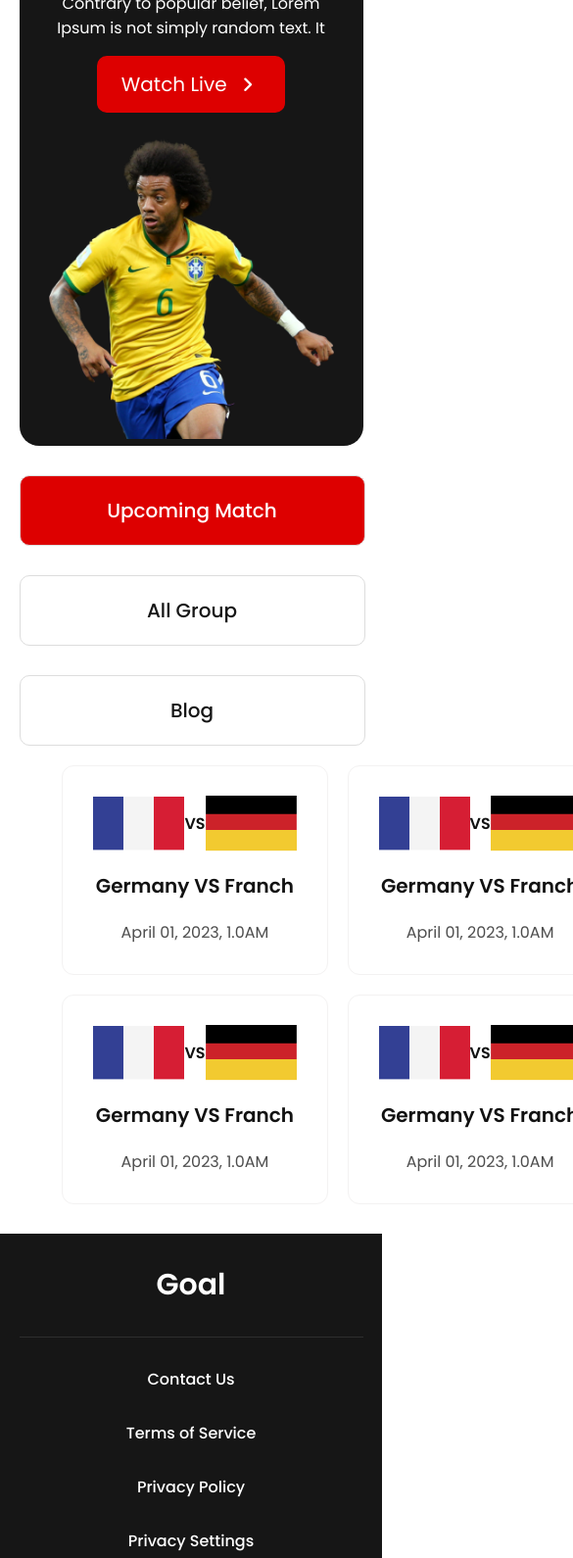
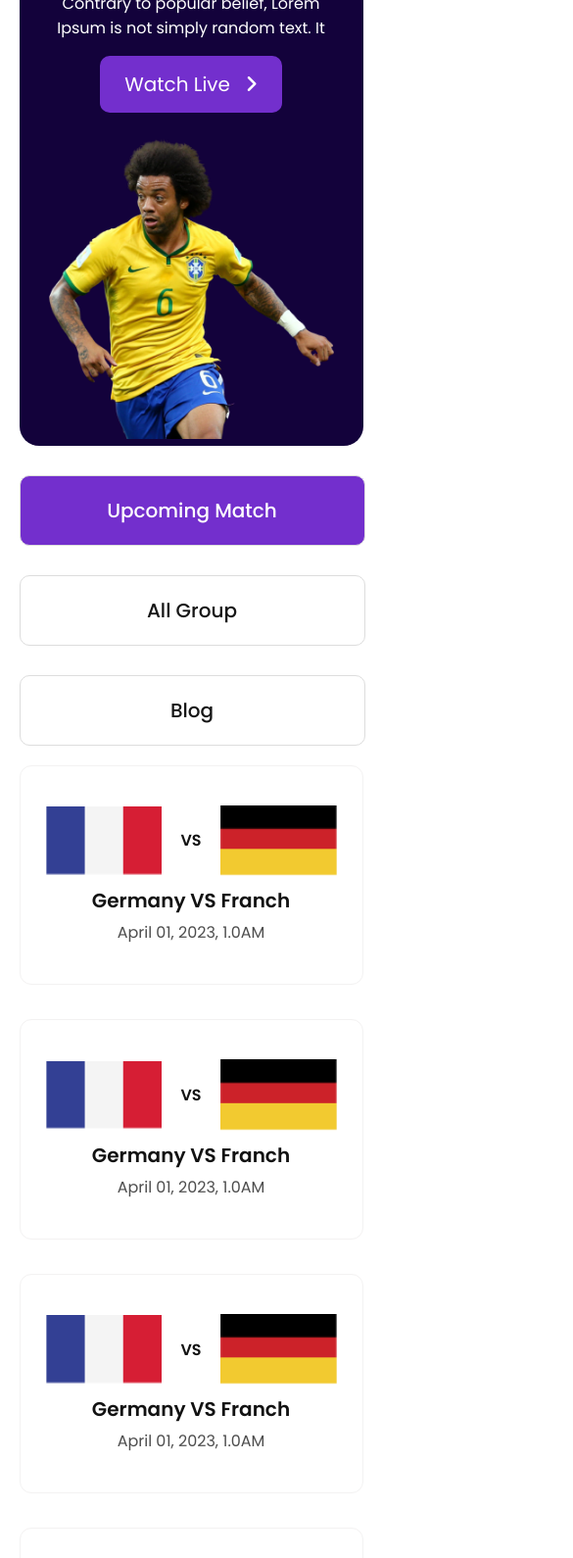
Before and after one commit to theMorshed/worldCup, a plain HTML site: page match.html in a window 390 px wide. Shown: the part 147-1737 px from the top of the page at 98% size, 585 px wide, since content can reach past the window. Drawn offline with Linux system fonts and the light colour scheme.

Commit message:
polish some css responsive work

```diff
--- a/styles/style.css
+++ b/styles/style.css
@@ -3,14 +3,19 @@
     margin: 0;
     padding: 0;
 }
+
 body {
     font-family: 'Poppins', sans-serif;
 }
+
 :root {
-    --backgroundColor: #161616;
-    --buttonBackground: #DD0000;
+    --backgroundColor: #13023b;
+    --buttonBackground: #732fcd;
 }
-header, .blogContainer, .footerContainer {
+
+header,
+.blogContainer,
+.footerContainer {
     width: 90%;
     max-width: 1320px;
     margin: 0 auto;
@@ -26,20 +31,25 @@ header, .blogContainer, .footerContainer {
     border-radius: 20px;
     margin: 50px 0 130px;
 }
+
 .bannerText {
     color: #FFFFFF;
     width: 50%;
+    transition: margin-top 0.2s;
 }
+
 .bannerText h1 {
     font-size: 70px;
     font-weight: 700;
     line-height: 1.1em;
 }
+
 .bannerText p {
     font-size: 16px;
     font-weight: 400;
     margin: 10px 0 30px;
 }
+
 .bannerButton {
     color: #FFFFFF;
     font-size: 20px;
@@ -49,14 +59,25 @@ header, .blogContainer, .footerContainer {
     border: none;
     border-radius: 10px;
 }
+
 .fa-angle-right {
     margin-left: 10px;
 }
+
 .bannerImage {
     width: 50%;
 }
+
 .bannerImage img {
     width: 100%;
+    transition: transform 0.2s;
+}
+
+.banner:hover .bannerImage img {
+    transform: skewY(10deg);
+}
+.banner:hover .bannerText {
+    margin-top: -30px;
 }
 
 /* blog section style */
@@ -65,6 +86,7 @@ header, .blogContainer, .footerContainer {
     gap: 20px;
     margin-bottom: 130px;
 }
+
 .blogContainer nav {
     width: 20%;
     background-color: var(--backgroundColor);
@@ -72,17 +94,21 @@ header, .blogContainer, .footerContainer {
     border-radius: 15px;
     height: 270px;
 }
+
 .blogContainer .blogs {
     width: 80%;
 }
+
 .blogContainer nav ul {
     display: flex;
     flex-direction: column;
     gap: 30px;
 }
+
 .blogContainer nav ul li {
     list-style: none;
 }
+
 .menuButton {
     color: #161616;
     background-color: #FFFFFF;
@@ -95,28 +121,34 @@ header, .blogContainer, .footerContainer {
     text-decoration: none;
     padding: 20px 0;
 }
+
 .active {
     color: #FFFFFF;
     background-color: var(--buttonBackground);
 }
+
 .blogs {
     display: grid;
     grid-template-columns: repeat(3, 1fr);
     gap: 20px;
 }
+
 .singleBlog img {
     width: 100%;
     height: 100%;
 }
+
 .singleBlog {
     border: 1px solid #f3f2f2;
     border-radius: 12px;
     margin-top: 0;
 }
+
 .blogInformation {
     padding: 15px;
 }
-.blogInformation > span {
+
+.blogInformation>span {
     color: #161616;
     font-size: 16px;
     font-weight: 500;
@@ -126,40 +158,44 @@ header, .blogContainer, .footerContainer {
     margin: 0 0 15px;
     display: inline-block;
 }
+
 .blogInformation h3 {
     color: #161616;
     font-size: 18px;
     font-weight: 600;
     margin-bottom: 15px;
 }
+
 .blogStat {
     display: flex;
     justify-content: flex-start;
     gap: 30px;
 }
+
 .blogStat {
     color: #6f6c6c;
     font-size: 16px;
     font-weight: 400;
 }
-.fa-solid {
+
+.fa-comment-dots, .fa-clock {
     margin-right: 8px;
     font-size: 18px;
 }
 
 /* match section style */
 .matches {
+    width: 80%;
     display: grid;
     grid-template-columns: repeat(3, 1fr);
     gap: 20px;
-    width: 75%;
 }
 
 .singleMatch {
     border: 1px solid #f3f2f2;
     border-radius: 12px;
     margin-top: 0;
-    padding: 30px;
+    padding: 40px 25px;
 }
 
 .matchImages {
@@ -167,38 +203,50 @@ header, .blogContainer, .footerContainer {
     align-items: center;
     justify-content: space-between;
 }
+
+.matchImages img {
+    width: 40%;
+}
+
 .matchImages p {
     font-size: 16px;
     color: #121212;
     font-weight: 600;
 }
+
 .matchInformation {
     text-align: center;
 }
+
 .matchInformation h3 {
     color: #121212;
     font-size: 20px;
     font-weight: 600;
-    margin: 20px 0;
+    margin: 10px 0 5px;
 }
+
 .matchInformation p {
     color: #4D4D4D;
     font-size: 16px;
     font-weight: 400;
 }
+
 /* footer style */
 footer {
     background-color: var(--backgroundColor);
     padding: 130px 0;
 }
+
 .footerContainer {
     text-align: center;
 }
+
 .footerContainer h2 {
     color: #FFFFFF;
     font-size: 40px;
     font-weight: 600;
 }
+
 .footerDivider {
     margin: 50px 0;
     background-color: rgba(255, 255, 255, 0.1);
@@ -241,69 +289,94 @@ footer {
 }
 
 .socialMedia {
-    display: flex;
-    justify-content: center;
-    gap: 40px;
-    margin-top: 30px;
     display: none;
 }
+
 .socialMedia a {
     font-size: 40px;
     color: #FFFFFF;
+    margin-right: 10px;
 }
 
 /* tablet responsive style with media query*/
-@media  only screen and (min-width: 481px) and (max-width: 820px) {
-    header, .blogContainer, .footerContainer {
+@media only screen and (min-width: 481px) and (max-width: 820px) {
+
+    header,
+    .blogContainer,
+    .footerContainer {
         width: 90%;
     }
+
     .banner {
         margin-bottom: 80px;
         padding: 15px 15px 0 60px;
     }
+
     .bannerText h1 {
         font-size: 40px;
     }
+
     .bannerText p {
         height: 25px;
         overflow: hidden;
     }
+
     .blogContainer {
         flex-direction: column;
         width: 90%;
         margin: 0 auto;
     }
+
     .blogContainer .blogs {
         width: 100%;
     }
+
     .blogContainer nav {
         width: 100%;
         height: auto;
         background: none;
         padding: 0;
     }
+
     .blogContainer nav ul {
         flex-direction: row;
         justify-content: space-between;
     }
+
     .blogContainer nav ul li {
         width: 33.33%;
     }
+
     .menuButton {
         border: 1px solid #dddddd;
     }
+
     .blogs {
         display: grid;
         grid-template-columns: repeat(2, 1fr);
         justify-content: space-between;
         gap: 35px;
     }
+
+    .blogContainer .matches {
+        width: 100%;
+    }
+
+    .matches {
+        display: grid;
+        grid-template-columns: repeat(2, 1fr);
+        justify-content: space-between;
+        gap: 35px;
+    }
+
     .viewAllButton {
         display: block;
     }
+
     footer {
         padding: 80px 0;
     }
+
     .footerContainer nav ul {
         flex-wrap: wrap;
     }
@@ -311,9 +384,13 @@ footer {
 
 /* mobile responsive style with media query*/
 @media only screen and (max-width: 480px) {
-    header, .blogContainer, .footerContainer {
+
+    header,
+    .blogContainer,
+    .footerContainer {
         width: 90%;
     }
+
     .banner {
         flex-direction: column;
         padding: 30px;
@@ -321,21 +398,26 @@ footer {
         text-align: center;
         margin-bottom: 30px;
     }
+
     .bannerText {
         margin-bottom: 40px;
         width: 100%;
     }
+
     .bannerImage {
         width: 100%;
     }
+
     .banner h1 {
         font-size: 22px;
         font-weight: 700;
     }
+
     .bannerText p {
         height: 50px;
         overflow: hidden;
     }
+
     .blogContainer {
         flex-direction: column;
         width: 90%;
@@ -343,6 +425,7 @@ footer {
         align-items: center;
         margin-bottom: 30px;
     }
+
     .blogContainer nav {
         width: 100%;
         height: auto;
@@ -350,12 +433,15 @@ footer {
         padding: 0;
         text-align: center;
     }
+
     .blogContainer nav ul {
         flex-direction: column;
     }
+
     .menuButton {
         border: 1px solid #dddddd;
     }
+
     .blogs {
         display: grid;
         grid-template-columns: repeat(1, 1fr);
@@ -363,19 +449,33 @@ footer {
         width: 100%;
         justify-content: center;
     }
+
+    .matches {
+        display: grid;
+        grid-template-columns: repeat(1, 1fr);
+        gap: 35px;
+        width: 100%;
+        justify-content: center;
+    }
+
     footer {
         padding: 30px 0;
     }
+
     .footerContainer nav ul {
         flex-direction: column;
     }
+
     .footerContainer h2 {
         font-size: 30px;
     }
+
     .footerDivider {
         margin: 30px 0;
     }
+
     .socialMedia {
         display: block;
+        margin-top: 30px;
     }
 }
```
